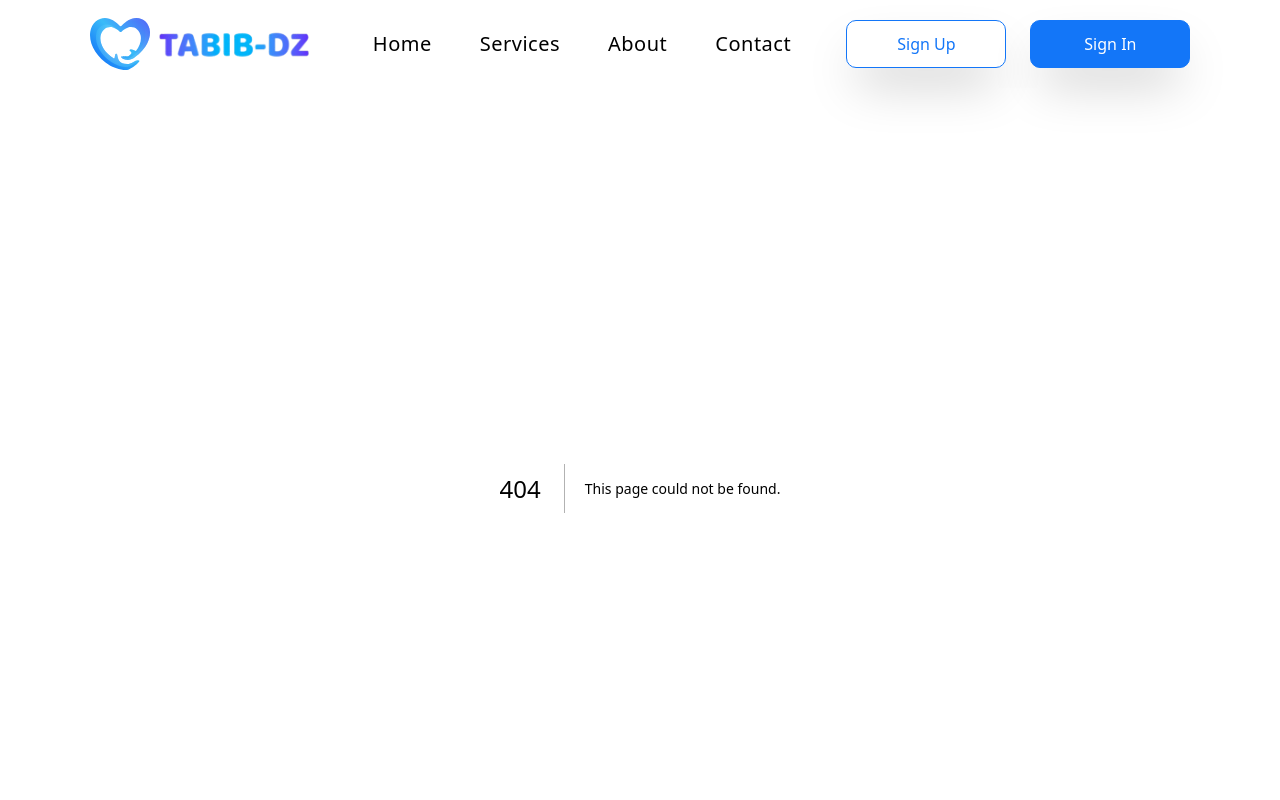
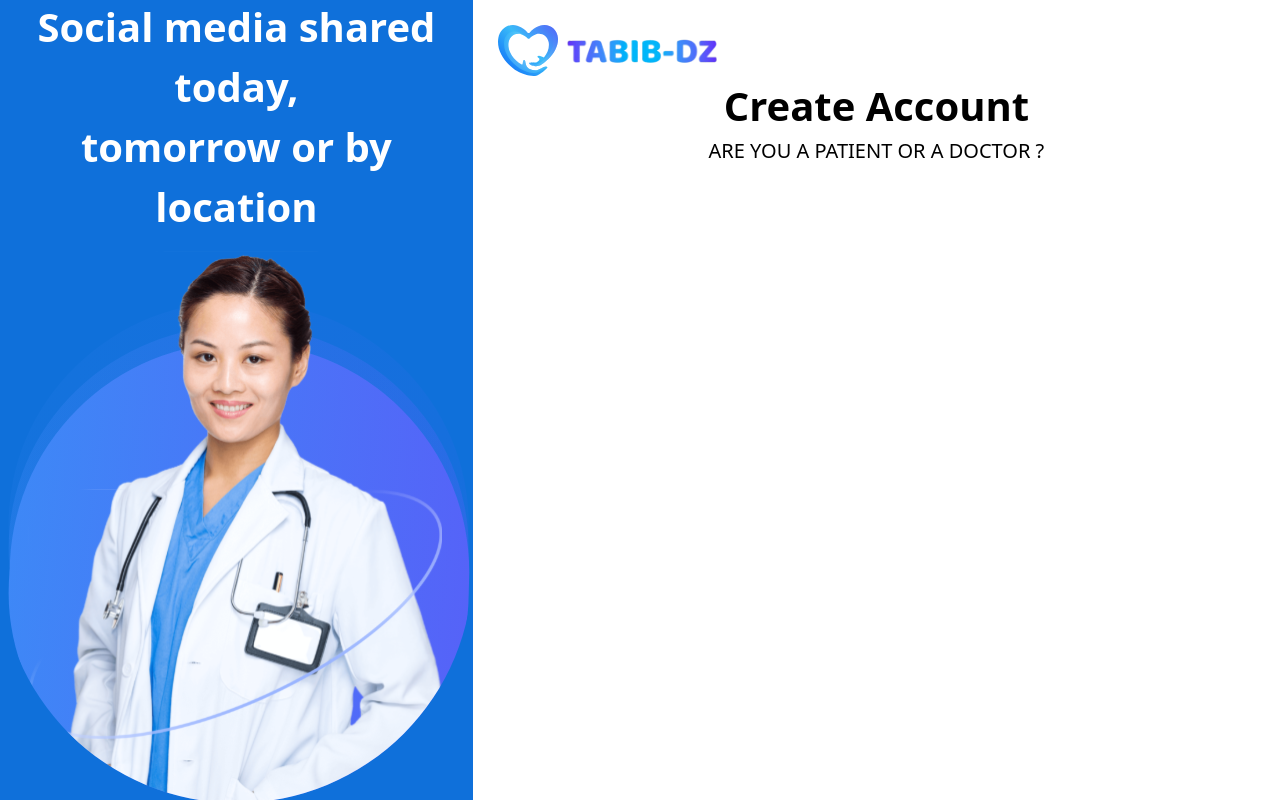
Before and after one commit to bouabca/DZtabib, a Next.js app: page /pages/auth in a window 1280 px wide. Before the commit this address had no page. Built offline with nearby package versions, Linux system fonts and the light colour scheme.

Commit message:
auth page

```diff
--- a/app/globals.css
+++ b/app/globals.css
@@ -25,19 +25,3 @@ html , body , .slider-container{
     margin-right: auto;
 
   }
-  .shape-container {
-    position: relative;
-    width: 100%; /* Adjust the container width as needed */
-    height: 638px; /* Matches the SVG height */
-    background-color: #0081fe;
-    clip-path: polygon(
-      0% 100%,         /* Point (1, 637) */
-      100% 100%,       /* Point (1441, 637) */
-      100% 9.56%,      /* Point (1441, 61.0175) */
-      72.65% 0.16%,    /* Point (1041, 1) */
-      50% 0%,          /* Point (721, 1) */
-      27.35% 0.16%,    /* Point (401, 1) */
-      0% 9.56%         /* Point (1, 61.0175) */
-    );
-    border: 1px solid black; /* Matches SVG stroke */
-  }
--- a/app/layout.tsx
+++ b/app/layout.tsx
@@ -1,7 +1,4 @@
 
-import Footer from "../components/Footer";
-// import Header from "../components/Header";
-import Header from "../components/Header"
 import "./globals.css";
 
 export default function RootLayout({children,}: Readonly<{children: React.ReactNode;}>)
@@ -9,9 +6,9 @@ export default function RootLayout({children,}: Readonly<{children: React.ReactN
   return (
     <html lang="en">
       <body>
-        <Header />
+
         {children}
-        <Footer/>
+
       </body>
     </html>
   );
--- a/app/page.tsx
+++ b/app/page.tsx
@@ -7,11 +7,15 @@ import Special from "../components/homepageComp/Special";
 import Status from "../components/homepageComp/Status";
 import Blue from "../components/homepageComp/Blue";
 import Quest from "../components/homepageComp/Quest";
+import Header from '../components/Header';
+
 import Footer from "../components/Footer";
+
 
 export default function Home() {
   return (
     <>
+     <Header />
       <Focal />
       <Band />
       <Focal1 />
@@ -33,7 +37,7 @@ export default function Home() {
     <Quest quest='Do you offer non-profit discounts?'/>
     <Quest quest='  Can I see who reads my email campaigns?'/>
     <Quest quest='Can I see who reads my email campaigns?'/>
-
+    <Footer/>
 
 
 
--- /dev/null
+++ b/app/pages/auth/layout.tsx
@@ -0,0 +1,57 @@
+import React from 'react';
+import './style.css'
+
+import Image from "next/image";
+export default function RootLayout({children,}: Readonly<{children: React.ReactNode;}>)
+{
+  return (
+    <html lang="en">
+      <body>
+        <div className="w-full h-full flex flex-row ">
+        <div className="left flex justify-center flex-col items-center ">
+
+            <div className='text-white text-[40px] font-bold text-center '>Social media shared today,</div>
+            <div className='text-white text-[40px] font-bold text-center '> tomorrow or by location</div>
+            <Image
+            src="/svg/betterwomen.svg"
+            height={600}
+            width={600}
+            alt="betterwomen"
+            className="mx-[5%]"
+            />
+        </div>
+        <div className='w-full pad  h-full flex-col p flex justify-start items-start'>
+
+<div   className="gap-2 mr-auto flex justify-center items-center text-[30px] font-bold">
+     <Image
+
+       src="/svg/logo.svg"
+       alt="logo"
+       width={60}
+       height={60}
+       priority // Ensures it loads faster (above-the-fold)
+     />
+           <Image
+
+   src="/png/tabib.png"
+   alt="logo"
+   width={160}
+   height={160}
+   priority // Ensures it loads faster (above-the-fold)
+ />
+
+</div>
+
+{children}
+
+
+</div>
+
+        </div>
+
+
+
+      </body>
+    </html>
+  );
+}
--- /dev/null
+++ b/app/pages/auth/page.tsx
@@ -0,0 +1,22 @@
+import React, { Children } from 'react';
+import './style.css'
+import Image from "next/image";
+
+
+export default function auth() {
+  return (
+    <>
+
+
+
+
+         <div className='mx-auto flex flex-col justify-center items-center'>
+        <div className='text-[40px] font-bold'>Create Account</div>
+        <div className='text-[20px] opacity-70 font'> ARE YOU A PATIENT OR A DOCTOR ?</div>
+        </div>
+    </>
+
+
+
+  );
+}
--- /dev/null
+++ b/app/pages/auth/style.css
@@ -0,0 +1,19 @@
+.left{
+    width: 60%;
+    height: 100vh;
+    background-color: #0F70DA;
+
+}
+
+.pad{
+    padding: 25px;
+}
+
+@media (max-width: 768px) {
+  .left{
+    display: none;
+  }
+  .pad{
+    padding: 15px;
+}
+  }
--- a/components/Footer.tsx
+++ b/components/Footer.tsx
@@ -58,7 +58,7 @@ function Footer() {
 </div>
 
 <div className="px-4 w-[30%] md:w-[280px] mx-auto md:mr-auto bg-black relative gap-4 z-1 h-[100px] rounded-full justify-center items-center flex flex-row group  hover:shadow-[0_0_20px_5px_rgba(0,0,0,0.7)] cursor-pointer transition-all ease duration-300">
-  <img
+  <Image
     src="/svg/play.svg"
     height={60}
     width={60}
@@ -81,7 +81,7 @@ function Footer() {
     rel="noopener noreferrer"
     className="transition-transform hover:scale-110 hover:filter hover:drop-shadow-[0_0_30px_rgba(255,255,255,1)]"
   >
-    <img
+    <Image
       src="/svg/Facebook.svg"
       height={60}
       width={60}
@@ -94,7 +94,7 @@ function Footer() {
     rel="noopener noreferrer"
     className="transition-transform hover:scale-110 hover:filter hover:drop-shadow-[0_0_30px_rgba(255,255,255,1)]"
   >
-    <img
+    <Image
       src="/svg/Linkedin.svg"
       height={60}
       width={60}
@@ -107,7 +107,7 @@ function Footer() {
     rel="noopener noreferrer"
     className=" hover:scale-110 ease transition-all 0.3s ease  hover:filter hover:drop-shadow-[0_0_5px_rgba(255,255,255,1)]"
   >
-    <img
+    <Image
       src="/svg/Twitter.svg"
       height={60}
       width={60}
```
Also changed, not shown: app/pages/Dashboard/page.tsx (added, +14 -0 lines), app/pages/Services/page.tsx (added), components/authpageComp/page.tsx (added), components/pages/auth/page.tsx (deleted).
